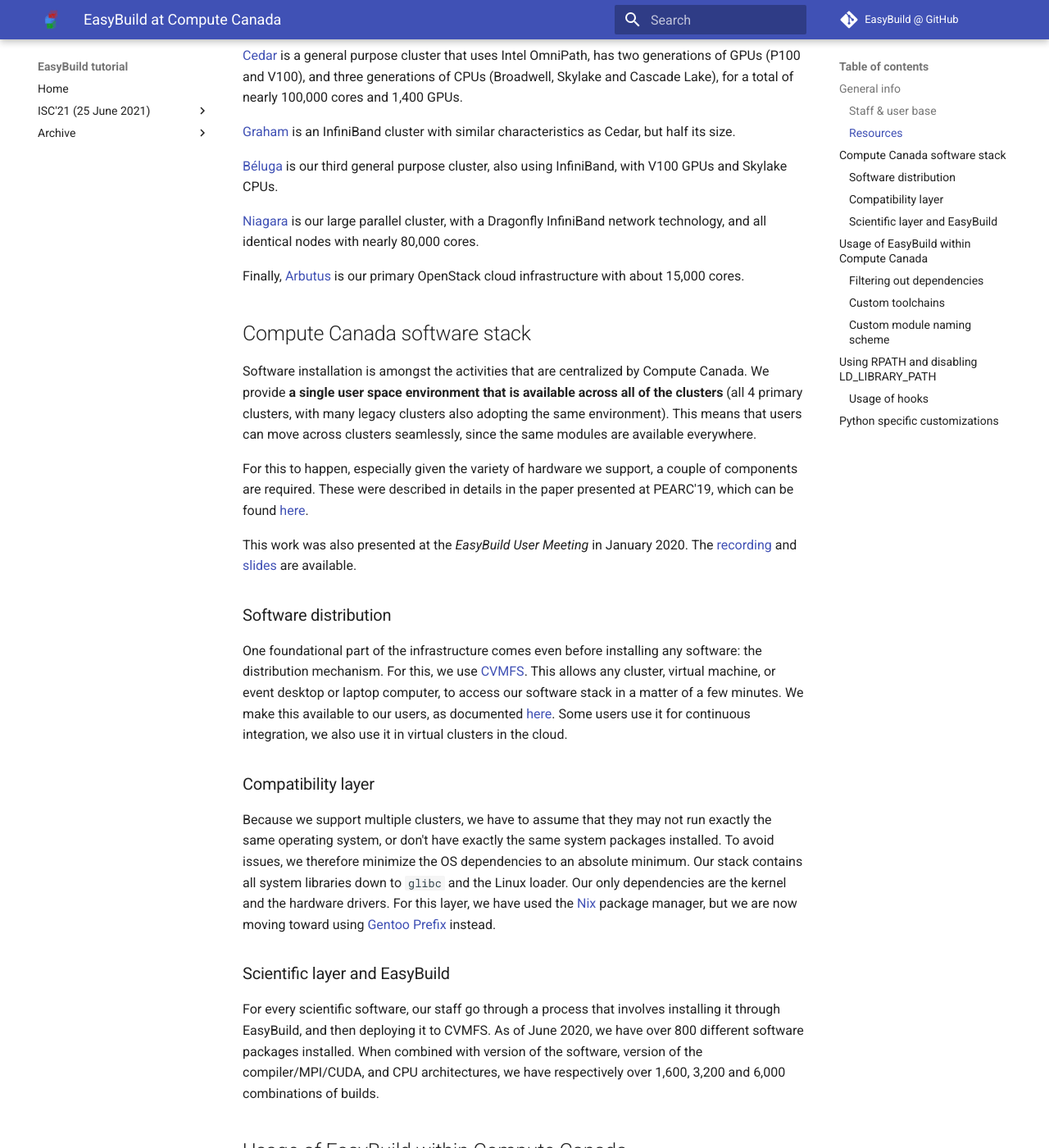
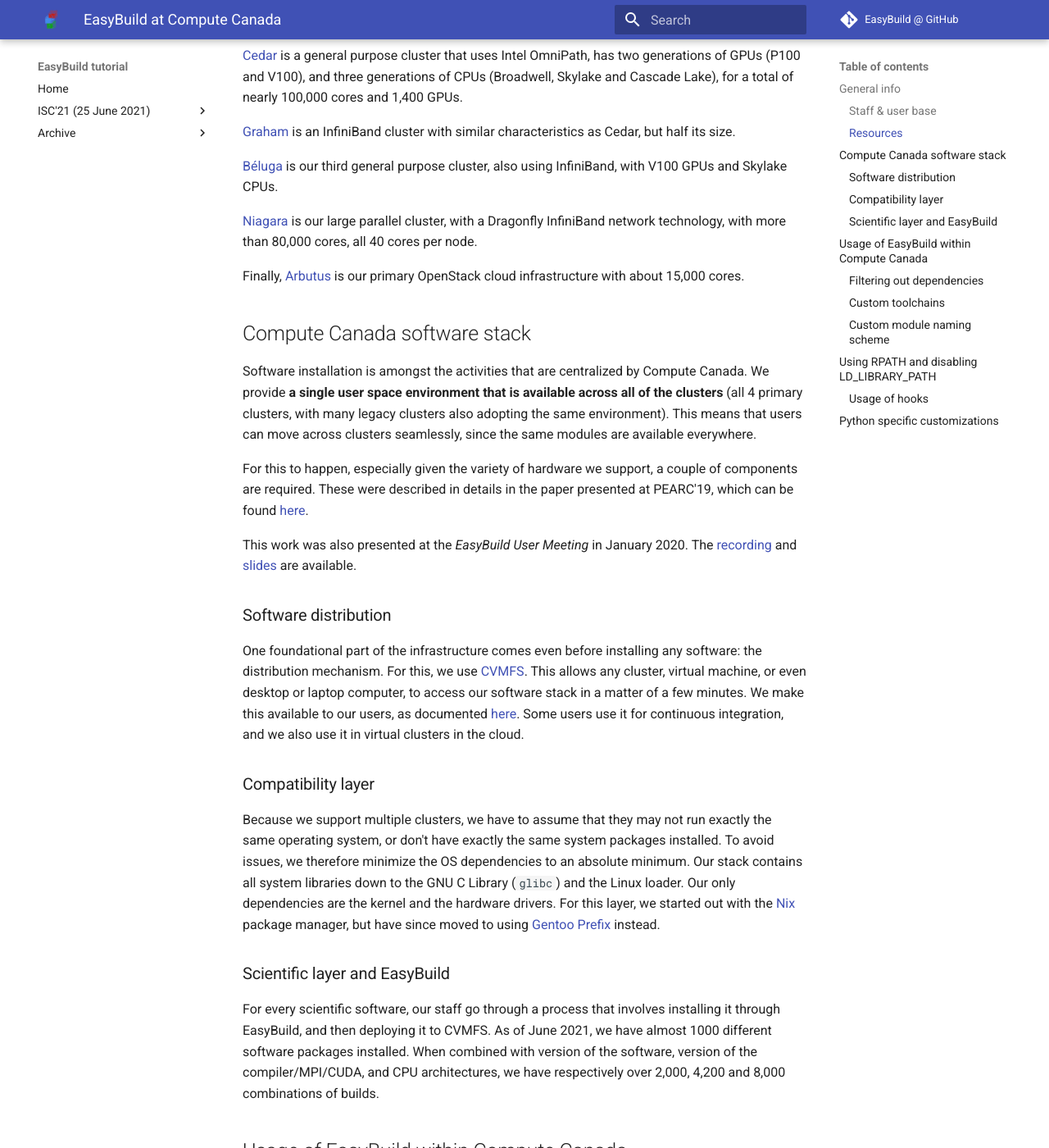
Before and after one commit to easybuilders/easybuild-tutorial, an MkDocs documentation site: the page built from docs/2021-isc21/computecanada.md, in a window 1280 px wide and 1400 px high, scrolled down 669 px. Shown: the whole window at 82% size. Built offline with MkDocs 1.6.1 and Material for MkDocs 9.7.7, drawn with Linux system fonts in a browser that asks for light colours; some of the changed text lies outside the part shown.

Commit message:
Update CC documentation to match current situation.

```diff
--- a/docs/2021-isc21/computecanada.md
+++ b/docs/2021-isc21/computecanada.md
@@ -23,7 +23,7 @@
 
 [Béluga](https://docs.computecanada.ca/wiki/B%C3%A9luga/en) is our third general purpose cluster, also using InfiniBand, with V100 GPUs and Skylake CPUs.
 
-[Niagara](https://docs.computecanada.ca/wiki/Niagara) is our large parallel cluster, with a Dragonfly InfiniBand network technology, and all identical nodes with nearly 80,000 cores.
+[Niagara](https://docs.computecanada.ca/wiki/Niagara) is our large parallel cluster, with a Dragonfly InfiniBand network technology, with more than 80,000 cores, all 40 cores per node.
 
 Finally, [Arbutus](https://docs.computecanada.ca/wiki/Cloud_resources) is our primary OpenStack cloud infrastructure with about 15,000 cores.
 
@@ -37,37 +37,37 @@
 This work was also presented at the *EasyBuild User Meeting* in January 2020. The [recording](https://www.youtube.com/watch?v=_0j5Shuf2uE) and [slides](https://users.ugent.be/~kehoste/eum20/eum20_03_maxime_computecanada.pdf) are available.
 
 ### Software distribution
-One foundational part of the infrastructure comes even before installing any software: the distribution mechanism. For this, we use [CVMFS](https://cvmfs.readthedocs.io/en/stable/). This allows any cluster, virtual machine, or event desktop or laptop computer, to access our software stack in a matter of a few minutes. We make this available to our users, as documented [here](https://docs.computecanada.ca/wiki/Accessing_CVMFS). Some users use it for continuous integration, we also use it in virtual clusters in the cloud.
+One foundational part of the infrastructure comes even before installing any software: the distribution mechanism. For this, we use [CVMFS](https://cvmfs.readthedocs.io/en/stable/). This allows any cluster, virtual machine, or even desktop or laptop computer, to access our software stack in a matter of a few minutes. We make this available to our users, as documented [here](https://docs.computecanada.ca/wiki/Accessing_CVMFS). Some users use it for continuous integration, and we also use it in virtual clusters in the cloud.
 
 ### Compatibility layer
-Because we support multiple clusters, we have to assume that they may not run exactly the same operating system, or don't have exactly the same system packages installed. To avoid issues, we therefore minimize the OS dependencies to an absolute minimum. Our stack contains all system libraries down to `glibc` and the Linux loader. Our only dependencies are the kernel and the hardware drivers. For this layer, we have used the [Nix](https://github.com/NixOS/nix) package manager, but we are now moving toward using [Gentoo Prefix](https://wiki.gentoo.org/wiki/Project:Prefix) instead.
+Because we support multiple clusters, we have to assume that they may not run exactly the same operating system, or don't have exactly the same system packages installed. To avoid issues, we therefore minimize the OS dependencies to an absolute minimum. Our stack contains all system libraries down to the GNU C Library (`glibc`) and the Linux loader. Our only dependencies are the kernel and the hardware drivers. For this layer, we started out with the [Nix](https://github.com/NixOS/nix) package manager, but have since moved to using [Gentoo Prefix](https://wiki.gentoo.org/wiki/Project:Prefix) instead.
 
 ### Scientific layer and EasyBuild
-For every scientific software, our staff go through a process that involves installing it through EasyBuild, and then deploying it to CVMFS. As of June 2020, we have over 800 different software packages installed. When combined with version of the software, version of the compiler/MPI/CUDA, and CPU architectures, we have respectively over 1,600, 3,200 and 6,000 combinations of builds.
+For every scientific software, our staff go through a process that involves installing it through EasyBuild, and then deploying it to CVMFS. As of June 2021, we have almost 1000 different software packages installed. When combined with version of the software, version of the compiler/MPI/CUDA, and CPU architectures, we have respectively over 2,000, 4,200 and 8,000 combinations of builds.
 
 
 ## Usage of EasyBuild within Compute Canada
 To illustrate EasyBuild's flexibility, in this section, we highlight some of the peculiarities of EasyBuild's usage within Compute Canada.
 
 ### Filtering out dependencies
-Compute Canada is using EasyBuild to install *all* packages that you would not normally find installed in an OS (i.e. through `yum` or `apt-get`). However, because we provide the compatibility layer, many of the libraries that can be installed through EasyBuild are filtered out. This includes for example `binutils`, ` Automake`, `flex`, etc. This is configured through our [EasyBuild configuration file](https://github.com/ComputeCanada/easybuild-computecanada-config/blob/605bbc14d9312049afa1937090d2ed0d64f8169c/config.cfg#L13).
+Compute Canada is using EasyBuild to install *all* packages that you would not normally find installed in an OS (i.e. through `yum` or `apt-get`). However, because we provide the compatibility layer, many of the libraries that can be installed through EasyBuild are filtered out. This includes for example `binutils`, ` Automake`, `flex`, etc. This is configured through our [EasyBuild configuration file](https://github.com/ComputeCanada/easybuild-computecanada-config/blob/main/config.cfg#L13).
 
 ### Custom toolchains
 Before deploying our new infrastructures, virtually all sites had a long history of using the Intel or GNU Compilers, OpenMPI, and Intel MKL, with very little usage of OpenBLAS or Intel MPI. Therefore, our primary toolchains are based on those tools - i.e. variations on the `iomkl` or `gomkl` toolchains, which are not the ones mostly used by upstream EasyBuild (which are the *common* `foss` and `intel` toolchains). We therefore make a heavy use of the `--try-toolchain` option of EasyBuild, to use upstream recipes but with our preferred toolchains.
 
 ### Custom module naming scheme
-We use a lower-case hierarchical module naming scheme which also includes the CPU architecture that a software is built for as part of the hierarchy. Our module naming scheme also completely drops `versionsuffix`. If we need to have different flavors of a given recipe, we instead use `modaltsoftname` to add the flavor to the name of the software package. This is enabled through [this Python module](https://github.com/ComputeCanada/easybuild-computecanada-config/blob/master/SoftCCHierarchicalMNS.py), which implements our custom module naming scheme.
+We use a lower-case hierarchical module naming scheme which also includes the CPU architecture that a software is built for as part of the hierarchy. Our module naming scheme also completely drops `versionsuffix`. If we need to have different flavors of a given recipe, we instead use `modaltsoftname` to add the flavor to the name of the software package. This is enabled through [this Python module](https://github.com/ComputeCanada/easybuild-computecanada-config/blob/main/SoftCCHierarchicalMNS.py), which implements our custom module naming scheme.
 
 ## Using `RPATH` and disabling `LD_LIBRARY_PATH`
-Our compatibility layer has a modified linker which ensures that `RPATH` is added to every shared library and executable that is compiled. This applies to both EasyBuild's builds and users' builds. We therefore filter out the `LD_LIBRARY_PATH` from the modules. This is specified in our [EasyBuild configuration file](https://github.com/ComputeCanada/easybuild-computecanada-config/blob/605bbc14d9312049afa1937090d2ed0d64f8169c/config.cfg#L15).
+Our compatibility layer includes a wrapper script for the linker (`ld`) which ensures that `RPATH` is added to every shared library and executable that is compiled. This applies to both EasyBuild's builds and users' builds. We therefore filter out the `LD_LIBRARY_PATH` from the modules. This is specified in our [EasyBuild configuration file](https://github.com/ComputeCanada/easybuild-computecanada-config/blob/main/config.cfg#L15).
 
 ### Usage of hooks
 We make a rather intensive usage of hooks. For example, we use them to
 
-* [inject specific configure options to our OpenMPI builds](https://github.com/ComputeCanada/easybuild-computecanada-config/blob/605bbc14d9312049afa1937090d2ed0d64f8169c/cc_hooks.py#L256)
-* add [compiler](https://github.com/ComputeCanada/easybuild-computecanada-config/blob/605bbc14d9312049afa1937090d2ed0d64f8169c/cc_hooks.py#L460) and [MPI](https://github.com/ComputeCanada/easybuild-computecanada-config/blob/605bbc14d9312049afa1937090d2ed0d64f8169c/cc_hooks.py#L477) footers to the modules
-* [split the installation of the Intel compiler into redistributable and non-redistributable parts](https://github.com/ComputeCanada/easybuild-computecanada-config/blob/605bbc14d9312049afa1937090d2ed0d64f8169c/cc_hooks.py#L485)
-* [strip down the installation of Python to a small set of Python packages](https://github.com/ComputeCanada/easybuild-computecanada-config/blob/605bbc14d9312049afa1937090d2ed0d64f8169c/cc_hooks.py#L578)
+* [inject specific configure options to our OpenMPI builds](https://github.com/ComputeCanada/easybuild-computecanada-config/blob/1a0328f5743b729acca3fcd92451fd23729bb7a6/cc_hooks_gentoo.py#L554)
+* add [compiler](https://github.com/ComputeCanada/easybuild-computecanada-config/blob/1a0328f5743b729acca3fcd92451fd23729bb7a6/cc_hooks_gentoo.py#L146) and [MPI](https://github.com/ComputeCanada/easybuild-computecanada-config/blob/1a0328f5743b729acca3fcd92451fd23729bb7a6/cc_hooks_gentoo.py#L155) footers to the modules
+* [split the installation of the Intel compiler into redistributable and non-redistributable parts](https://github.com/ComputeCanada/easybuild-computecanada-config/blob/1a0328f5743b729acca3fcd92451fd23729bb7a6/cc_hooks_gentoo.py#L411)
+* [strip down the installation of Python to a small set of Python packages](https://github.com/ComputeCanada/easybuild-computecanada-config/blob/1a0328f5743b729acca3fcd92451fd23729bb7a6/cc_hooks_gentoo.py#L742)
 
 ## Python specific customizations
 Compute Canada makes heavy usage of the `multi_deps` feature for Python package installations. This allows us to install single modules that support multiple versions of Python. We also tend to install Python wrappers alongside the primary module when there is a primary module. For example, we install `PyQt` alongside `Qt`, in the same module.
```
